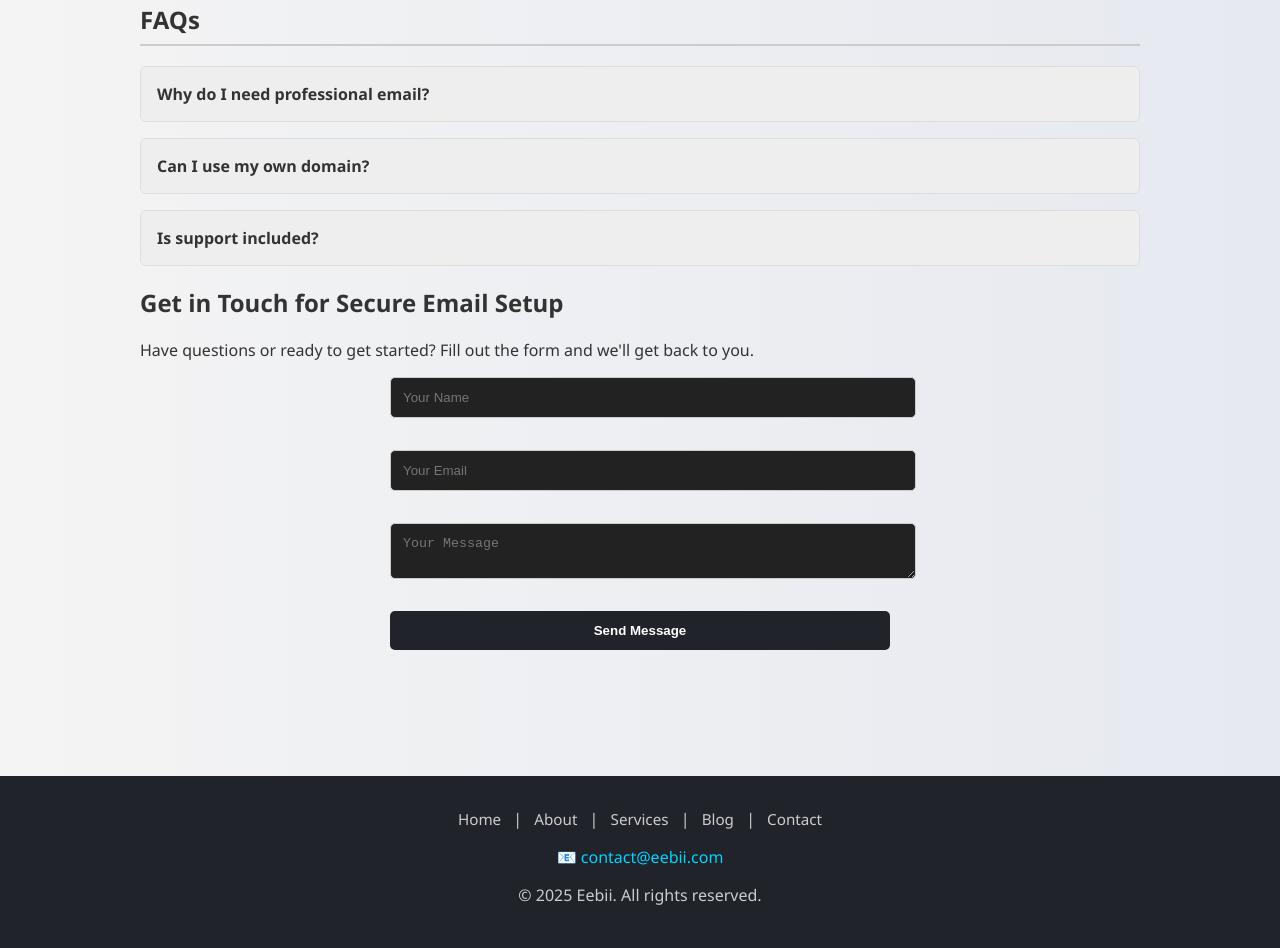
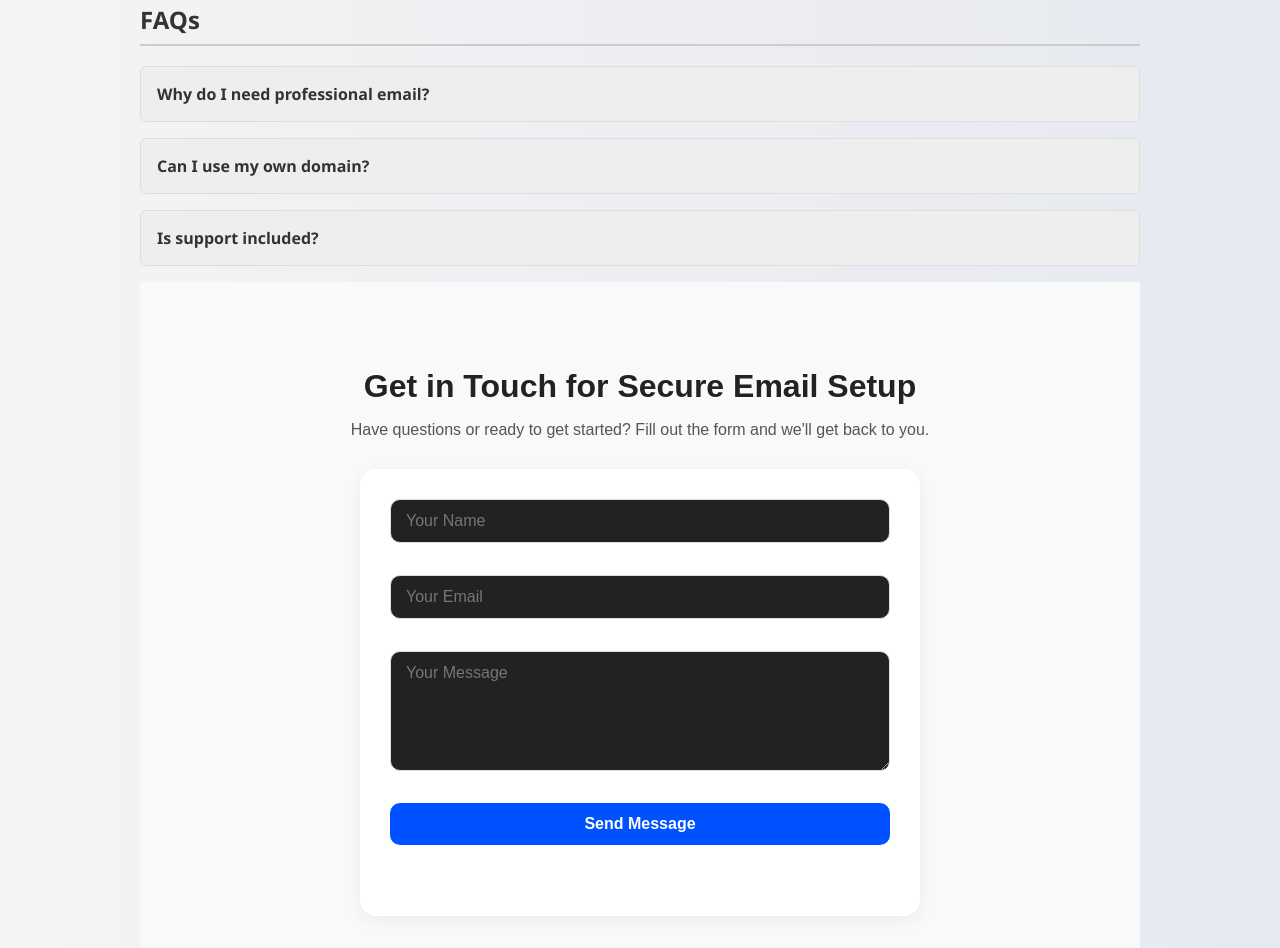
Before and after one commit to Neo000001/eebii-site, a plain HTML site: page secure-email-setup.html in a window 1280 px wide. Shown: the part 772-1720 px from the top of the page. Drawn offline with Linux system fonts and the light colour scheme.

Commit message:
Update style.css

```diff
--- a/style.css
+++ b/style.css
@@ -300,3 +300,73 @@ footer {
   color: #00d4ff;
   text-decoration: underline;
 }
+.secure-email-contact {
+  background: #f8f9fb;
+  padding: 60px 20px;
+  text-align: center;
+  font-family: 'Poppins', sans-serif;
+}
+
+.secure-email-contact .container {
+  max-width: 700px;
+  margin: 0 auto;
+}
+
+.secure-email-contact h2.section-title {
+  font-size: 2rem;
+  margin-bottom: 10px;
+  color: #222;
+}
+
+.secure-email-contact p.section-subtitle {
+  font-size: 1rem;
+  margin-bottom: 30px;
+  color: #555;
+}
+
+#contact-form {
+  background: #fff;
+  padding: 30px;
+  border-radius: 16px;
+  box-shadow: 0 4px 16px rgba(0,0,0,0.06);
+  display: flex;
+  flex-direction: column;
+  gap: 16px;
+}
+
+#contact-form input,
+#contact-form textarea {
+  padding: 12px 15px;
+  font-size: 1rem;
+  border: 1px solid #ddd;
+  border-radius: 10px;
+  width: 100%;
+  box-sizing: border-box;
+  font-family: inherit;
+}
+
+#contact-form textarea {
+  resize: vertical;
+  min-height: 120px;
+}
+
+#contact-form button {
+  padding: 12px;
+  background-color: #0051ff;
+  color: white;
+  border: none;
+  border-radius: 10px;
+  font-size: 1rem;
+  cursor: pointer;
+  transition: background 0.3s ease;
+}
+
+#contact-form button:hover {
+  background-color: #003fcc;
+}
+
+#form-status {
+  font-size: 0.9rem;
+  margin-top: 10px;
+  color: #555;
+}
```
